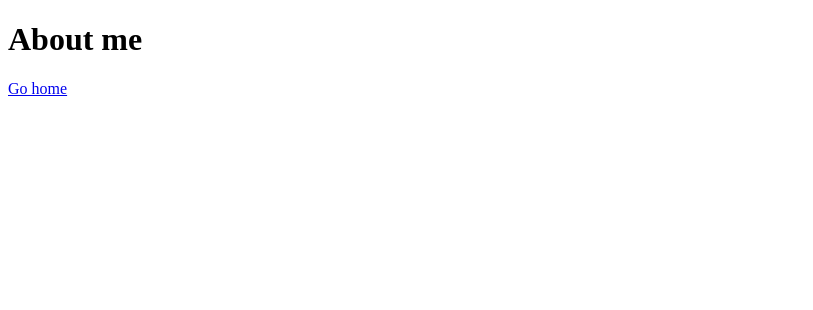
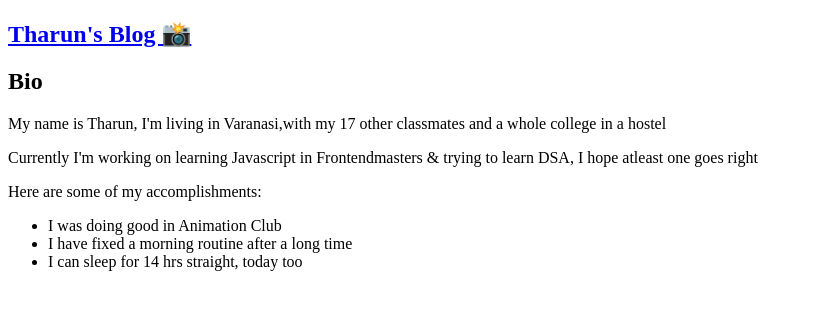
Before and after one commit to tharun242424/blog, a plain HTML site: page about.html in a window 1280 px wide. Shown: the whole page, without its empty margins (0-813 px from the left). Drawn offline with Linux system fonts and the light colour scheme.

Commit message:
About page completed

```diff
--- a/about.html
+++ b/about.html
@@ -6,7 +6,25 @@
 		<title>My About page...</title>
 	</head>
 	<body>
-		<h1>About me</h1>
-		<a href="index.html">Go home</a>
+		<nav>
+			<h1><a href="index.html">Tharun's Blog 📸</a></h1>
+		</nav>
+		<section>
+			<h2>Bio</h2>
+			<p>
+				My name is Tharun, I'm living in Varanasi,with my 17 other classmates
+				and a whole college in a hostel
+			</p>
+			<p>
+				Currently I'm working on learning Javascript in Frontendmasters & trying
+				to learn DSA, I hope atleast one goes right
+			</p>
+			<p>Here are some of my accomplishments:</p>
+			<ul>
+				<li>I was doing good in Animation Club</li>
+				<li>I have fixed a morning routine after a long time</li>
+				<li>I can sleep for 14 hrs straight, today too</li>
+			</ul>
+		</section>
 	</body>
 </html>
```
